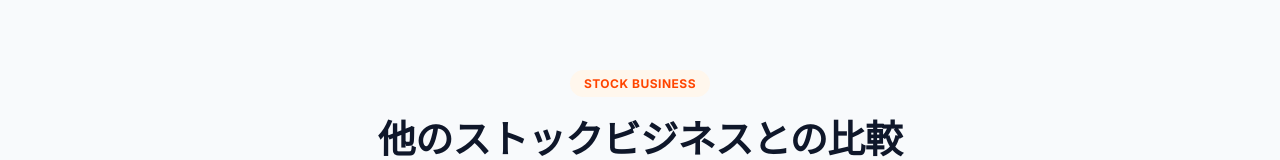
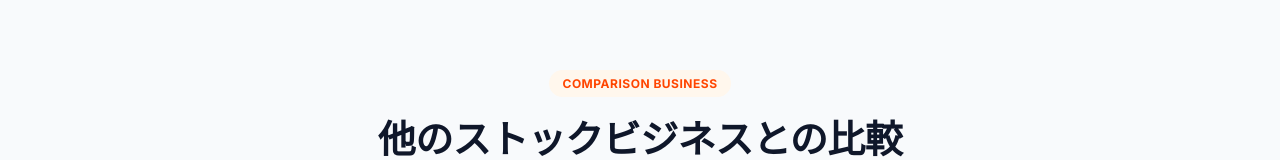
Before and after one commit to thellcishii-lang/push-taro, a Next.js app: page /partners in a window 1280 px wide. Shown: the part 11411-11571 px from the top of the page. Built offline with nearby package versions, Linux system fonts and the light colour scheme; no server answers.

Commit message:
Update section title from 'STOCK BUSINESS' to 'COMPARISON BUSINESS'

```diff
--- a/app/partners/PartnersClient.tsx
+++ b/app/partners/PartnersClient.tsx
@@ -777,7 +777,7 @@ export default function PartnersClient() {
       <section className="section">
         <div className="container">
           <div className="section-title reveal">
-            <span className="tag">STOCK BUSINESS</span>
+            <span className="tag">COMPARISON BUSINESS</span>
             <h2>他のストックビジネスとの比較</h2>
             <p>不動産・携帯代理店・サブスク——数あるストックビジネスの中で、Push-taro代理店が選ばれる理由。</p>
           </div>
```
